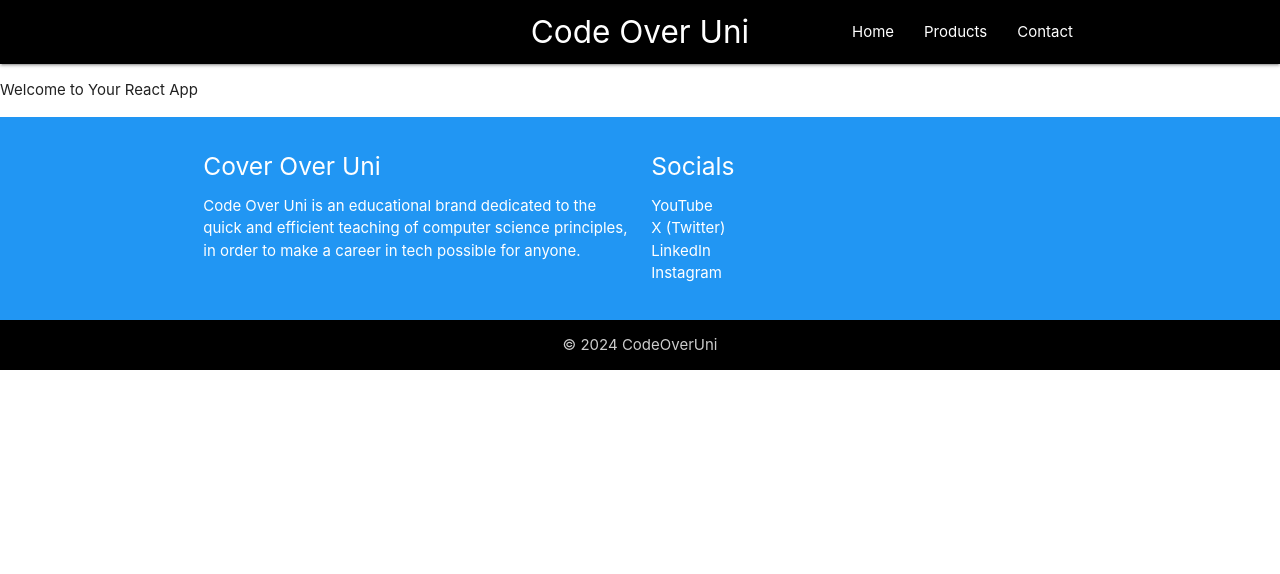
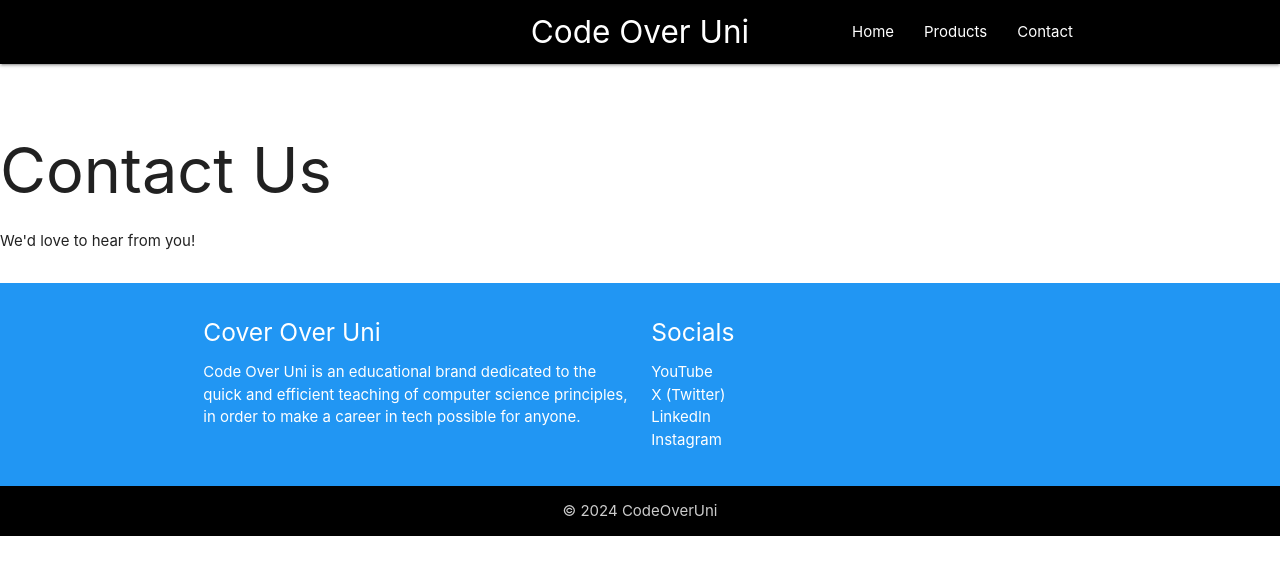
Before and after one commit to devtrilley/r2h-ecommerce-site, a React (Vite) app in the folder client/: page /contact in a window 1280 px wide. Shown: the top 574 px of the page. Built offline with nearby package versions, Linux system fonts and the light colour scheme.

Commit message:
Set up react routes, made sample page components to test routes rendering

```diff
--- a/client/src/App.jsx
+++ b/client/src/App.jsx
@@ -1,14 +1,26 @@
-import { useState } from "react";
-import {} from "react-dom";
-import "./styles/App.css";
+import { Routes, Route } from "react-router-dom";
 import Header from "./components/Header";
 import Footer from "./components/Footer";
+import Home from "./pages/Home";
+import Products from "./pages/Products";
+import Contact from "./pages/Contact";
+import "./styles/App.css";
 
 function App() {
   return (
     <>
       <Header />
-      <p>Welcome to Your React App</p>
+      {/* Using React Router Dom, we will dynamically render our content for each respective page in the main elements to stick with semantic html */}
+      <main>
+        {/* Routes = Container that holds all of our routes */}
+        <Routes>
+          {/* Route = comp that tells which page component should be rendered depending on the URL path we're on/naviagted to */}
+          {/* "element" is the comp we will render. "path" is where that page comp should render */}
+          <Route path="/" element={<Home />}></Route>
+          <Route path="/products" element={<Products />}></Route>
+          <Route path="/contact" element={<Contact />}></Route>
+        </Routes>
+      </main>
       <Footer />
     </>
   );
--- a/client/src/pages/Contact.jsx
+++ b/client/src/pages/Contact.jsx
@@ -0,0 +1,8 @@
+export default function Contact() {
+  return (
+    <section className="section">
+      <h1>Contact Us</h1>
+      <p>We'd love to hear from you!</p>
+    </section>
+  );
+}
--- a/client/src/pages/Home.jsx
+++ b/client/src/pages/Home.jsx
@@ -0,0 +1,8 @@
+export default function Home() {
+  return (
+    <section className="section">
+      <h1>Welcome to Code Over Uni</h1>
+      <p>Your journey to learning code starts here!</p>
+    </section>
+  )
+}
--- a/client/src/pages/Products.jsx
+++ b/client/src/pages/Products.jsx
@@ -0,0 +1,8 @@
+export default function Products() {
+  return (
+    <section className="section">
+      <h1>Our Products</h1>
+      <p>Here you'll find our amazing products!</p>
+    </section>
+  );
+}
```
